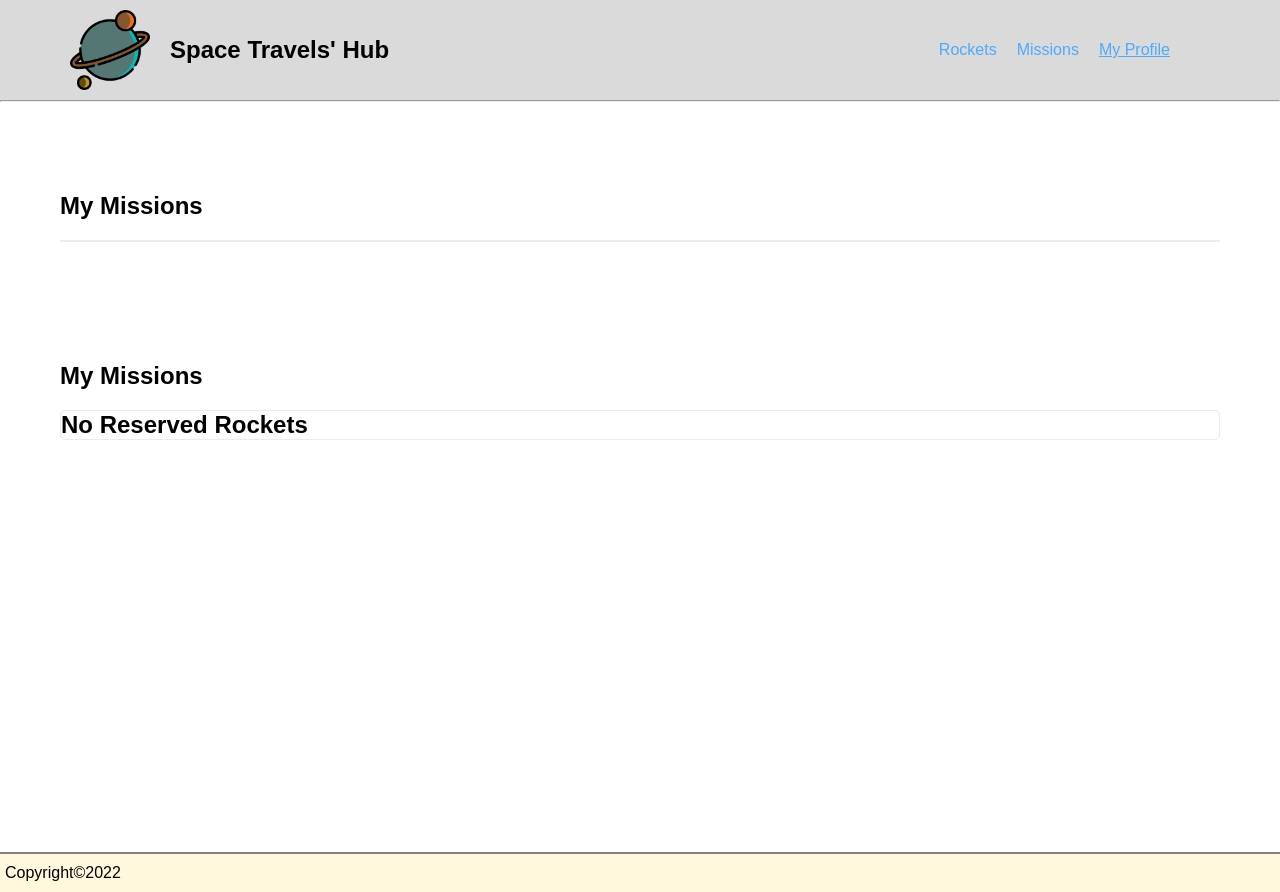
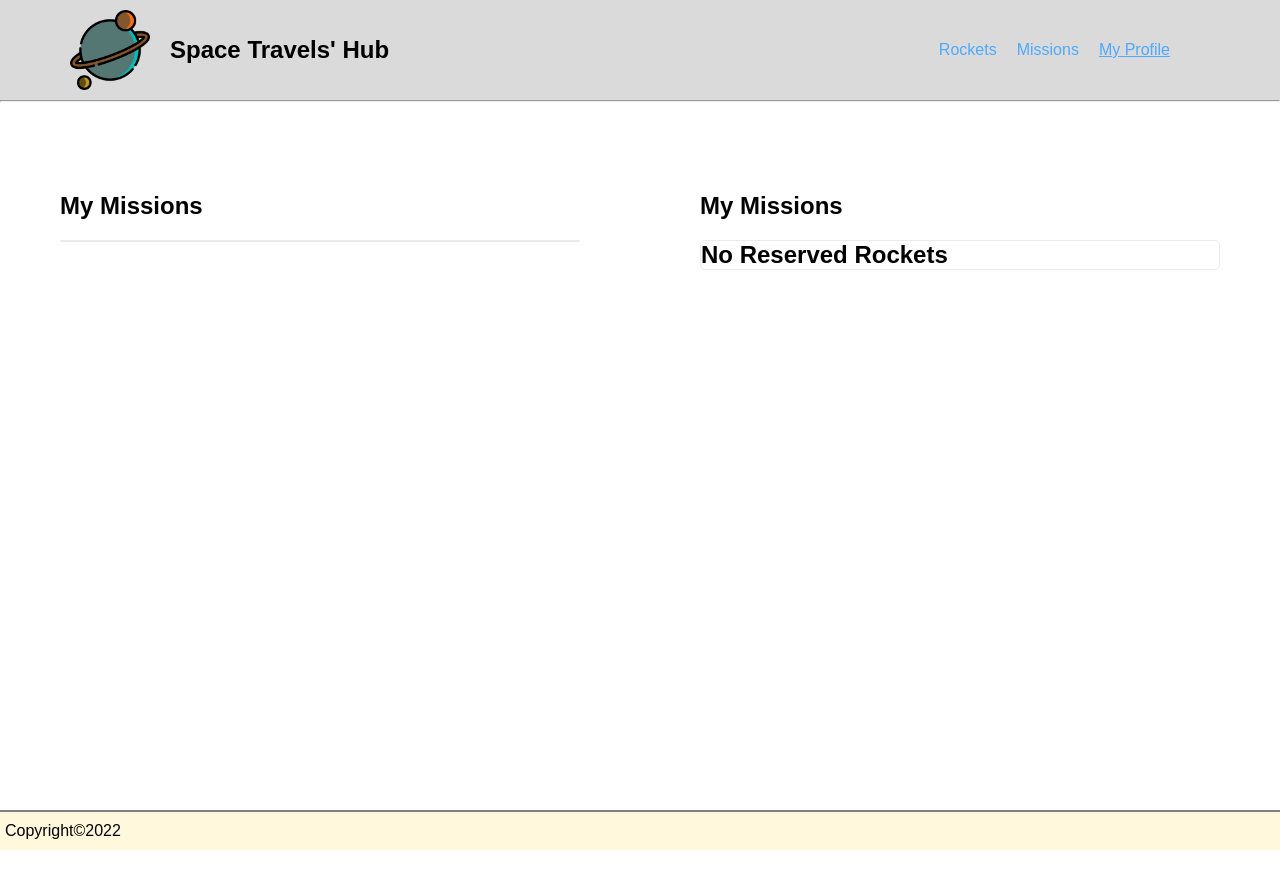
Before and after one commit to daudi13/space-travel, a React (Create React App) app: page /my-profile in a window 1280 px wide. After the commit the page ends 850 px from the top, so only its background shows below. Built offline with nearby package versions, Linux system fonts and the light colour scheme; the HTML template or start-up script is replaced by a standard one.

Commit message:
Add update to .my-profile

```diff
--- a/src/components/MyProfile/MyProfile.css
+++ b/src/components/MyProfile/MyProfile.css
@@ -1,8 +1,7 @@
 .my-profile {
   display: flex;
-  flex-wrap: wrap;
   justify-content: space-between;
-  margin-bottom: 44vh;
+  margin-bottom: 60vh;
 }
 
 .my-missions-sec,
@@ -26,3 +25,10 @@
   border: 1px solid rgba(62, 62, 62, 0.1);
   padding: 20px;
 }
+
+@media screen and  (max-width: 768px) {
+  .my-profile {
+    flex-wrap: wrap;
+    margin-bottom: 44vh;
+  }
+}
```
